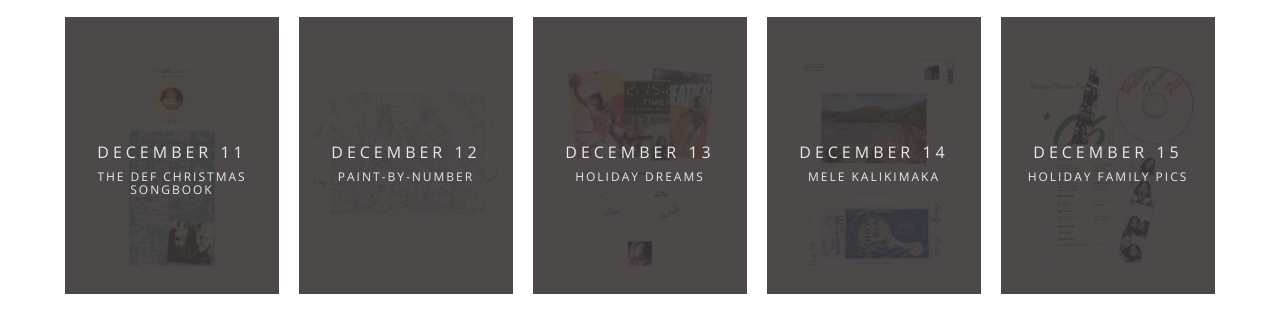
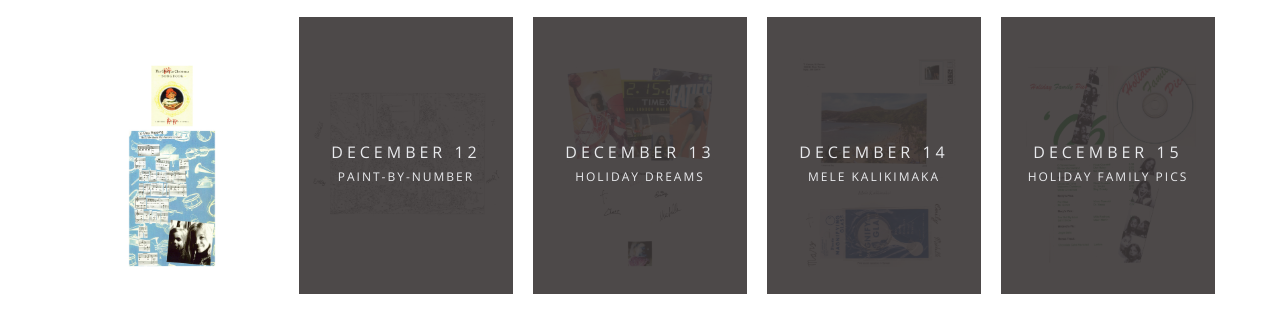
Before and after one commit to ekampa/2017-Christmas-Card, a plain HTML site: page index.html in a window 1280 px wide. Shown: the part 1320-1631 px from the top of the page. Drawn offline with nearby package versions, Linux system fonts and the light colour scheme.

Commit message:
December 11

```diff
--- a/index.html
+++ b/index.html
@@ -302,7 +302,7 @@
 
       <!-- DEC 11 -->
       <!-- LOCKED -->
-      <div class="col-sm-6 portfolio-item"> <a class="portfolio-link">
+      <!-- <div class="col-sm-6 portfolio-item"> <a class="portfolio-link">
           <div class="hideBox">
               <div class="hideBoxText">
                 <h3>December 11</h3>
@@ -310,16 +310,16 @@
               </div>
           </div>
           <img src="images/cards/December11_2002.jpg" class="img-responsive" alt=""> </a>
-        </div>
+        </div> -->
       <!-- OPEN -->
-      <!-- <div class="col-sm-6 portfolio-item"> <a href="December11.html" class="portfolio-link">
+      <div class="col-sm-6 portfolio-item"> <a href="December11.html" class="portfolio-link">
         <div class="caption">
           <div class="caption-content">
             <h3>December 11</h3>
             <h4>The Def Christmas Songbook</h4>
           </div>
         </div>
-        <img src="images/cards/December11_2002.jpg" class="img-responsive" alt=""> </a> </div> -->
+        <img src="images/cards/December11_2002.jpg" class="img-responsive" alt=""> </a> </div>
 
 
       <!-- DEC 12 -->
```
